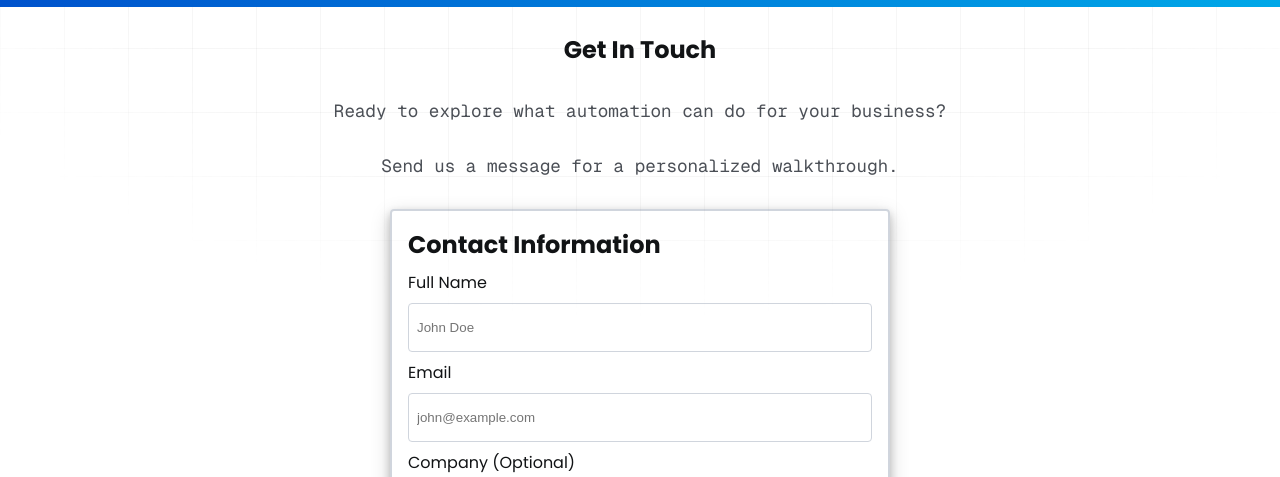
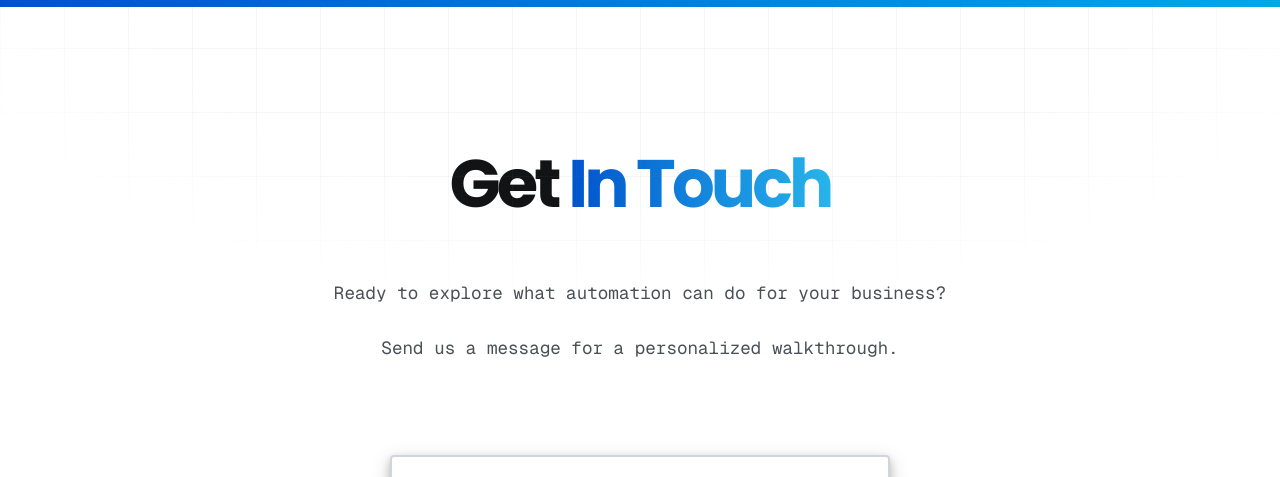
Before and after one commit to FDV103/EuSopht, a Vue app: page /contact in a window 1280 px wide. Shown: the part 80-557 px from the top of the page. Built offline with nearby package versions, Linux system fonts and the light colour scheme.

Commit message:
Make header the same style as other pages

```diff
--- a/src/views/Contact.vue
+++ b/src/views/Contact.vue
@@ -6,11 +6,13 @@ import ContactForm from '@/components/ContactForm.vue'
 <template>
   <section class="container">
     <GridPattern />
-    <h1>Get In Touch</h1>
+    <h1>Get <span class="text-gradient"> In Touch</span></h1>
     <p>Ready to explore what automation can do for your business?</p>
     <p>Send us a message for a personalized walkthrough.</p>
   </section>
-  <ContactForm />
+  <section class="form-container">
+    <ContactForm />
+  </section>
 </template>
 
 <style scoped>
@@ -18,7 +20,8 @@ import ContactForm from '@/components/ContactForm.vue'
   display: grid;
   text-align: center;
   gap: 2rem;
-  margin: 2rem;
+  padding-top: 9rem;
+  padding-bottom: 5rem;
 }
 
 .container p {
@@ -26,4 +29,28 @@ import ContactForm from '@/components/ContactForm.vue'
   font-size: 1.1rem;
   color: var(--text-colour-secondary);
 }
+
+.text-gradient {
+  background: linear-gradient(
+    90deg,
+    var(--primary-colour),
+    color-mix(in srgb, var(--secondary-colour) 85%, transparent)
+  );
+  -webkit-background-clip: text;
+  background-clip: text;
+  -webkit-text-fill-color: transparent;
+  color: transparent;
+}
+
+.form-container {
+  padding-bottom: 5rem;
+}
+
+h1 {
+  font-size: clamp(2.25rem, 4vw + 1rem, 4.5rem);
+  font-weight: 700;
+  line-height: 1.2;
+  margin-bottom: 1.5rem;
+  letter-spacing: -0.24rem;
+}
 </style>
```
